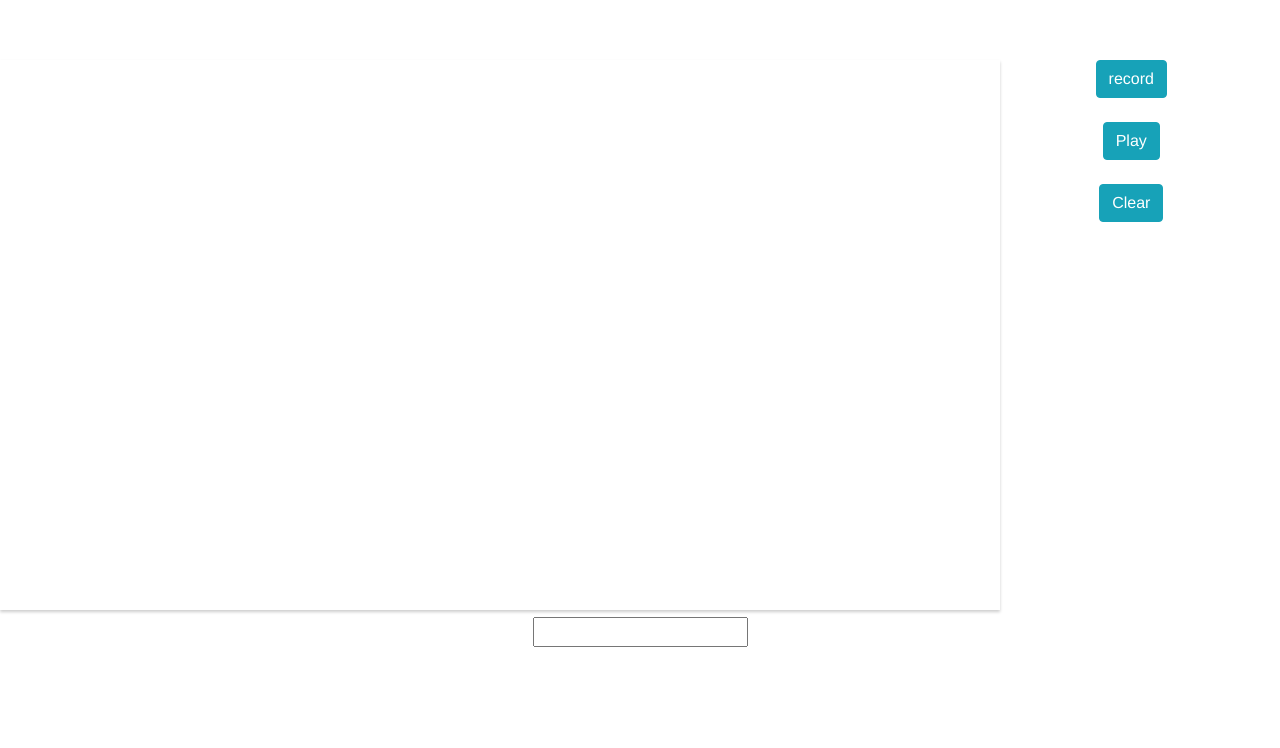
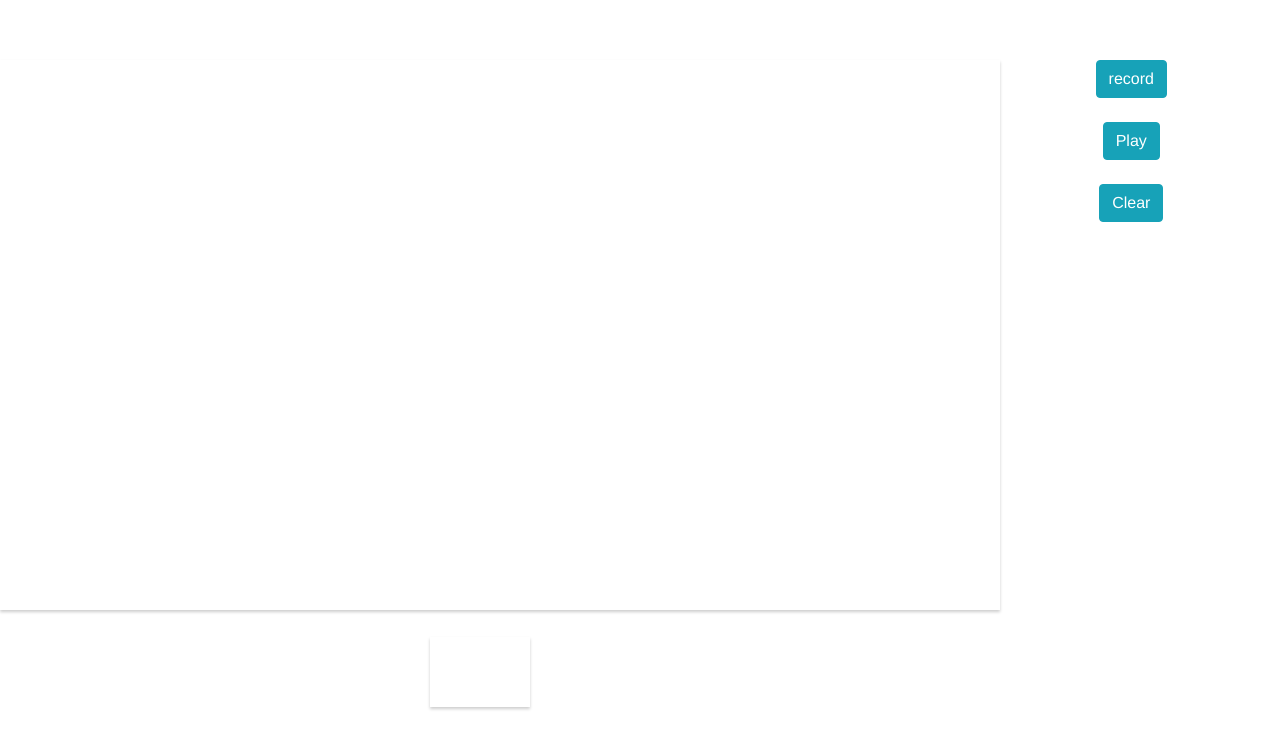
Before and after one commit to donaldgjeloshi/eeger, a Vue app: page /#/ in a window 1280 px wide. Shown: the top 748 px of the page. Built offline with nearby package versions, Linux system fonts and the light colour scheme.

Commit message:
show the typed key on the screen

```diff
--- a/src/components/KeyboardKeys.vue
+++ b/src/components/KeyboardKeys.vue
@@ -1,6 +1,13 @@
 <template>
   <div>
-    <input type="text" />
+    <div class="col-sm-9">
+      <canvas
+        v-on:keydown="type($event)"
+        ref="canvas"
+        width="100px"
+        height="70px"
+      ></canvas>
+    </div>
   </div>
 </template>
 <script>
@@ -9,8 +16,17 @@ export default {
     return {};
   },
   methods: {
-    typedKey: function() {
-      alert("hey there");
+    typedKey: function(event) {
+      const c = this.$refs.canvas;
+      const ctx = c.getContext("2d");
+      ctx.font = "30px Arial";
+      //clear the canvas before typing the new number
+      ctx.clearRect(0, 0, c.width, c.height);
+      ctx.beginPath(); //see mdn docu
+      //convert Unicode value in characters
+      const char = String.fromCharCode(event.keyCode);
+      //show the number
+      ctx.fillText(char, 40, 50);
     }
   },
   mounted() {
@@ -18,4 +34,10 @@ export default {
   }
 };
 </script>
-<style lang="stylus" scoped></style>
+<style lang="stylus" scoped>
+canvas {
+  background: white;
+  box-shadow: 0px 2px 3px rgba(0, 0, 0, 0.2);
+  margin-top: 20px;
+}
+</style>
```
